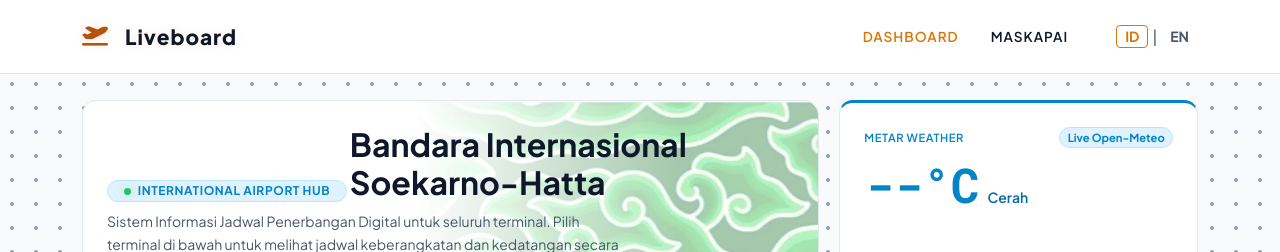
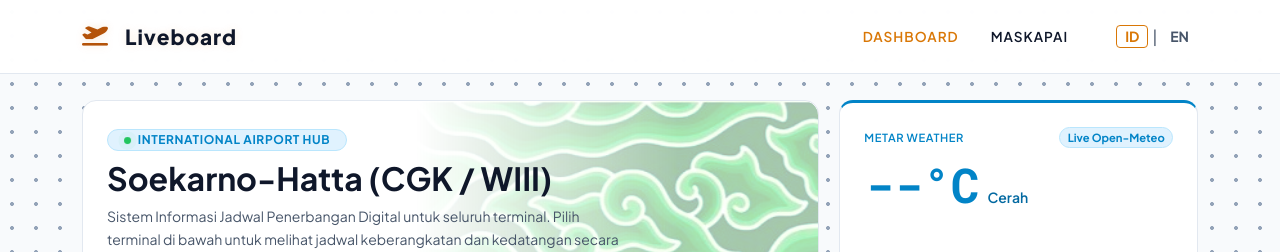
Before and after one commit to ZannBaeRyou/Live-Board-In-Airport-Soekarno-Hatta, a website: page index.html in a window 1280 px wide. Shown: the top 252 px of the page. Drawn offline with nearby package versions, Linux system fonts and the light colour scheme; no server answers.

Commit message:
fix(dashboard): preserve original single-line hero title format and eliminate position shift on hover

```diff
--- a/assets/css/style.css
+++ b/assets/css/style.css
@@ -2111,24 +2111,21 @@ h1, h2, h3, h4, h5, h6 {
    BENTO AIRPORT HERO CARD & TITLE EMERALD GLOW (Matching Airlines Theme)
    ========================================================================== */
 #bento-airport-hero {
-    transition: border-color 0.4s ease, box-shadow 0.4s cubic-bezier(0.16, 1, 0.3, 1), transform 0.4s cubic-bezier(0.16, 1, 0.3, 1);
+    transition: border-color 0.35s ease, box-shadow 0.35s cubic-bezier(0.16, 1, 0.3, 1);
 }
 
 #bento-airport-hero:hover {
     border-color: #6ee7b7 !important;
     box-shadow: 0 20px 45px rgba(5, 150, 105, 0.16), 0 0 35px rgba(16, 185, 129, 0.14) !important;
-    transform: translateY(-2px);
 }
 
 #bento-airport-hero:hover .hero-batik-watermark {
     opacity: 0.35;
-    transform: scale(1.03);
 }
 
 #bento-airport-hero h1,
 #bento-airport-hero [data-i18n="hero_title"] {
-    display: inline-block;
-    transition: color 0.35s cubic-bezier(0.16, 1, 0.3, 1), text-shadow 0.35s cubic-bezier(0.16, 1, 0.3, 1), transform 0.35s cubic-bezier(0.16, 1, 0.3, 1);
+    transition: color 0.35s ease, text-shadow 0.35s ease;
 }
 
 #bento-airport-hero:hover h1,
@@ -2137,7 +2134,6 @@ h1, h2, h3, h4, h5, h6 {
 #bento-airport-hero [data-i18n="hero_title"]:hover {
     color: #059669 !important;
     text-shadow: 0 0 16px rgba(16, 185, 129, 0.45), 0 0 32px rgba(5, 150, 105, 0.22);
-    transform: translateY(-1px);
 }
 
 /* === Terminal Card Animated Batik Watermark on Hover === */
--- a/assets/js/i18n.js
+++ b/assets/js/i18n.js
@@ -3,7 +3,7 @@ const I18N_DICT = {
         nav_dashboard: "Dashboard",
         nav_airlines: "Maskapai",
         hero_subtitle: "Live Flight Information",
-        hero_title: "Bandara Internasional<br>Soekarno-Hatta",
+        hero_title: "Soekarno-Hatta (CGK / WIII)",
         hero_desc: "Sistem Informasi Jadwal Penerbangan Digital untuk seluruh terminal. Pilih terminal di bawah untuk melihat jadwal keberangkatan dan kedatangan secara real-time.",
         sys_time: "WAKTU SISTEM",
         total_flights: "TOTAL PENERBANGAN",
@@ -122,7 +122,7 @@ const I18N_DICT = {
         nav_dashboard: "Dashboard",
         nav_airlines: "Airlines",
         hero_subtitle: "Live Flight Information",
-        hero_title: "Soekarno-Hatta<br>International Airport",
+        hero_title: "Soekarno-Hatta (CGK / WIII)",
         hero_desc: "Digital Flight Schedule Information System for all terminals. Select a terminal below to view real-time departures and arrivals.",
         sys_time: "SYSTEM TIME",
         total_flights: "TOTAL FLIGHTS",
```
